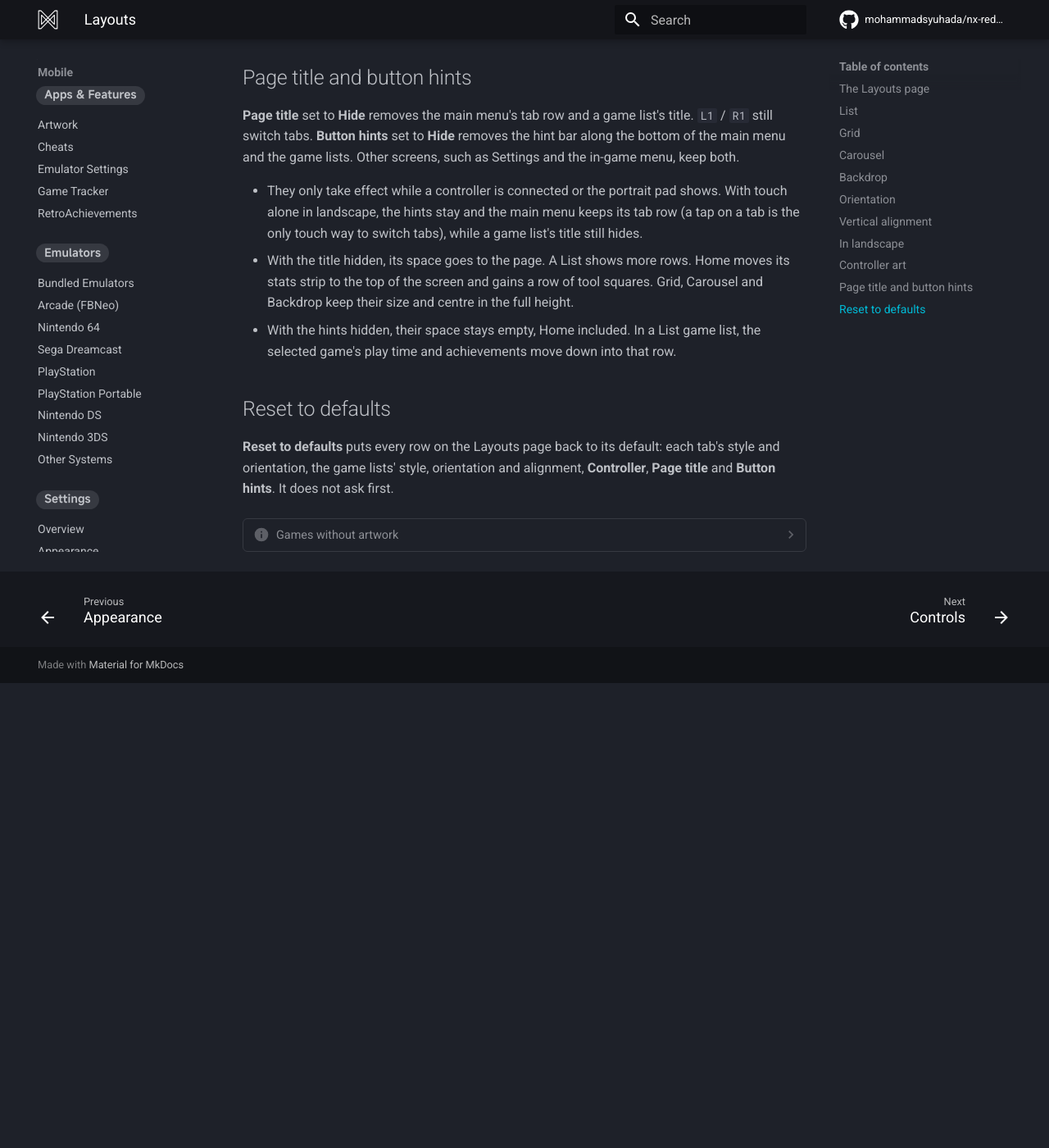
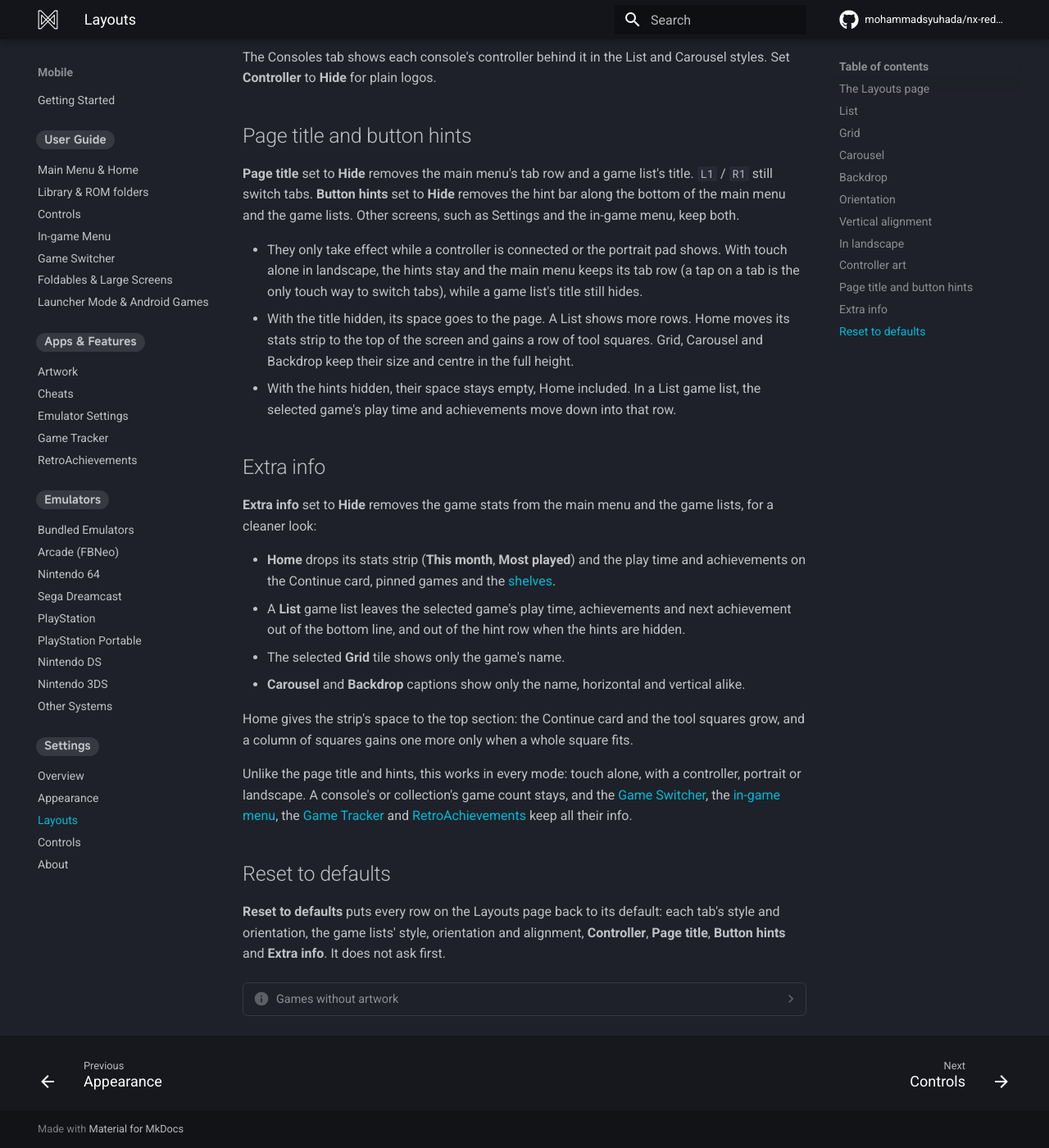
Before and after one commit to mohammadsyuhada/nx-redux-docs, an MkDocs documentation site: the page built from docs/mobile/layouts.md, in a window 1280 px wide and 1400 px high, scrolled down 5867 px. Shown: the whole window at 82% size. Built offline with MkDocs 1.6.1 and Material for MkDocs 9.7.7, drawn with Linux system fonts in a browser that asks for light colours; comment, search, counter and statistics services are not loaded; before the commit the page ends 6700 px from its top, so only the background shows below that; some of the changed text lies outside the part shown.

Commit message:
docs(mobile): Layouts Extra info hides the game stats on Home, cards and game lists

```diff
--- a/docs/mobile/layouts.md
+++ b/docs/mobile/layouts.md
@@ -2,8 +2,8 @@
 
 The Consoles, Collections and Tools tabs, and every game list, can each be
 drawn in their own style. Pick them in **Tools → Settings → Layouts**, which
-also lets you hide the page title and the button hints. Home has no layout
-setting: it looks the same whatever you pick here.
+also lets you hide the page title, the button hints and the game stats. Home
+has no layout setting: it looks the same whatever style you pick here.
 
 | Style | Tabs | Game lists | In short |
 | --- | :---: | :---: | --- |
@@ -37,6 +37,7 @@
 | **Controller** | Show, Hide | Show | Always |
 | [**Page title**](#page-title-and-button-hints) | Show, Hide | Show | Always |
 | [**Button hints**](#page-title-and-button-hints) | Show, Hide | Show | Always |
+| [**Extra info**](#extra-info) | Show, Hide | Show | Always |
 | [**Reset to defaults**](#reset-to-defaults) | | | Always |
 
 ## List
@@ -193,12 +194,37 @@
   game list, the selected game's play time and achievements move down into
   that row.
 
+## Extra info
+
+**Extra info** set to **Hide** removes the game stats from the main menu and
+the game lists, for a cleaner look:
+
+- **Home** drops its stats strip (**This month**, **Most played**) and the
+  play time and achievements on the Continue card, pinned games and the
+  [shelves](foldables.md#shelves).
+- A **List** game list leaves the selected game's play time, achievements
+  and next achievement out of the bottom line, and out of the hint row when
+  the hints are hidden.
+- The selected **Grid** tile shows only the game's name.
+- **Carousel** and **Backdrop** captions show only the name, horizontal and
+  vertical alike.
+
+Home gives the strip's space to the top section: the Continue card and the
+tool squares grow, and a column of squares gains one more only when a whole
+square fits.
+
+Unlike the page title and hints, this works in every mode: touch alone,
+with a controller, portrait or landscape. A console's or collection's game
+count stays, and the [Game Switcher](game-switcher.md), the
+[in-game menu](in-game-menu.md), the [Game Tracker](game-tracker.md) and
+[RetroAchievements](retroachievements.md) keep all their info.
+
 ## Reset to defaults
 
 **Reset to defaults** puts every row on the Layouts page back to its
 default: each tab's style and orientation, the game lists' style,
-orientation and alignment, **Controller**, **Page title** and
-**Button hints**. It does not ask first.
+orientation and alignment, **Controller**, **Page title**,
+**Button hints** and **Extra info**. It does not ask first.
 
 ??? info "Games without artwork"
     A game with no screenshot or box art gets a generated abstract picture,
```
Also changed, not shown: docs/mobile/main-menu.md (+1 -0 lines).
